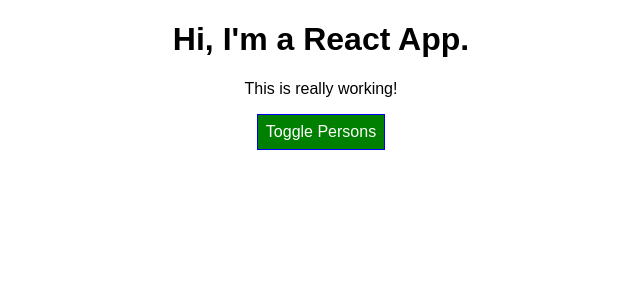
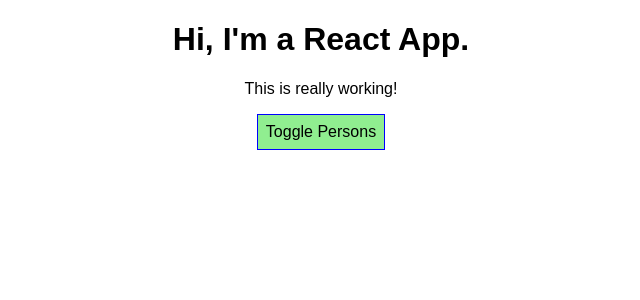
Before and after one commit to laurayang321/react-complete-guide, a React app: page / in a window 1280 px wide. In both pictures the pointer is over the button "Toggle Persons". Shown: the top 300 px of the page, without its empty margins (319-959 px from the left). Built offline with nearby package versions, Linux system fonts and the light colour scheme.

Commit message:
73. Working with CSS Modules

```diff
--- a/src/App.css
+++ b/src/App.css
@@ -19,15 +19,15 @@
   cursor: pointer;
 }
 
-.Button:hover {
+.App button:hover {
   background-color: lightgreen;
   color: black;
 }
 
-.Button.Red {
+.App button.Red {
   background-color: red;
 }
 
-.Button.Red:hover {
+.App button.Red:hover {
   background-color: salmon;
 }
```
